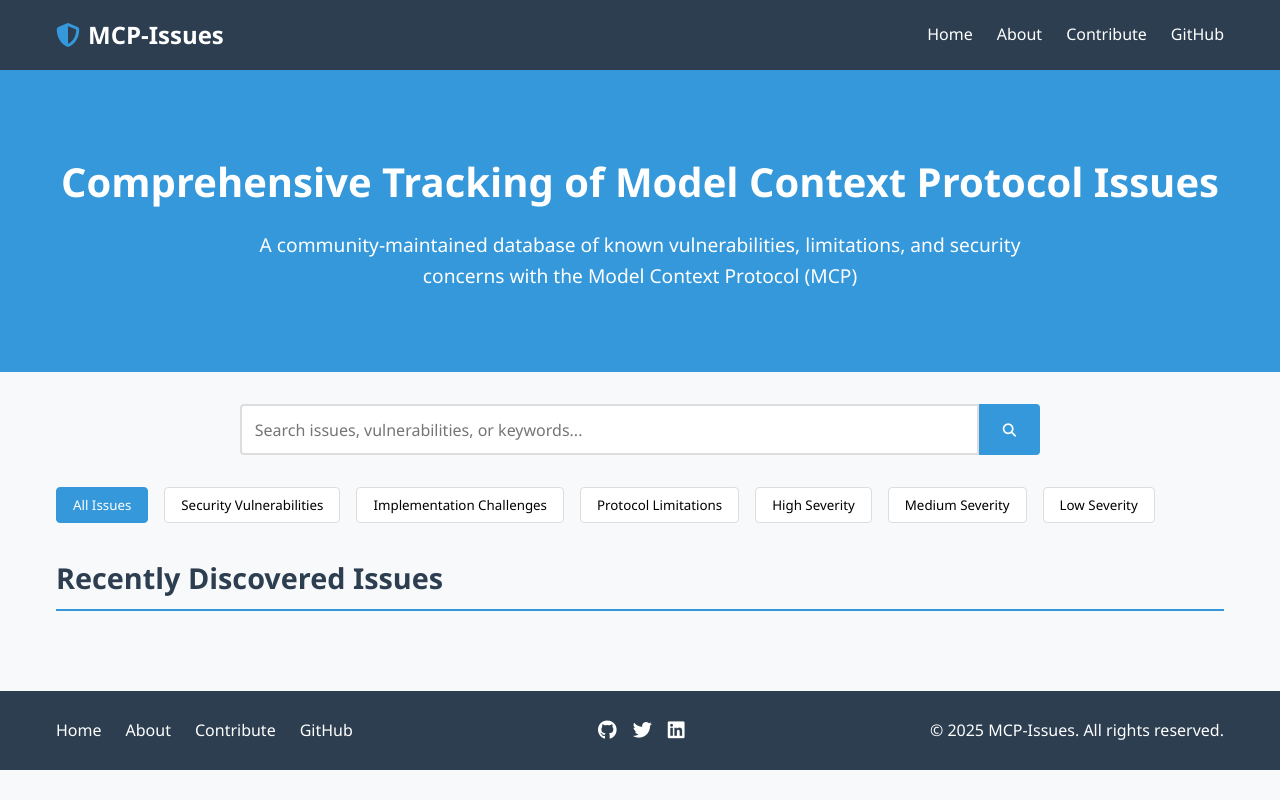
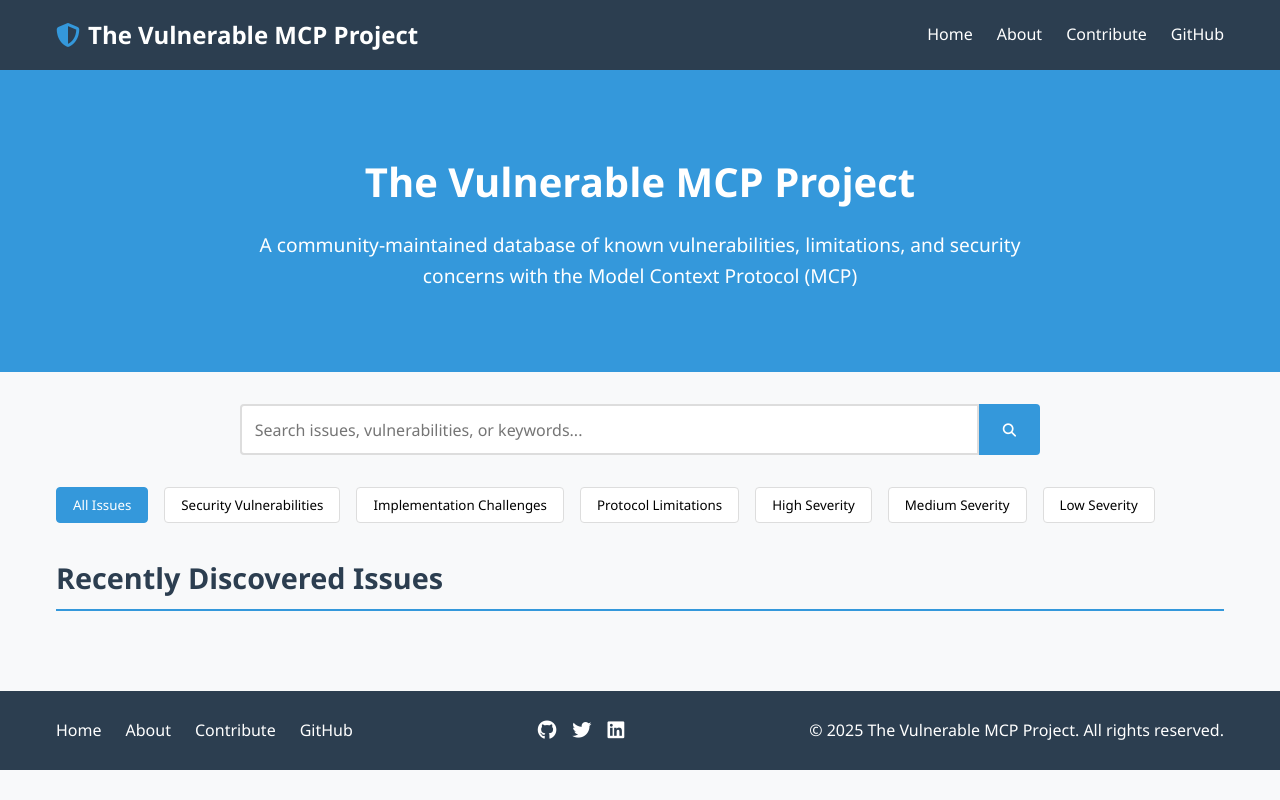
Before and after one commit to vineethsai/vulnerablemcp, a website: page template.html in a window 1280 px wide. Drawn offline with Linux system fonts and the light colour scheme.

Commit message:
Rename website to 'The Vulnerable MCP Project'

```diff
--- a/template.html
+++ b/template.html
@@ -3,7 +3,7 @@
 <head>
     <meta charset="UTF-8">
     <meta name="viewport" content="width=device-width, initial-scale=1.0">
-    <title>MCP-Issues: Tracking Model Context Protocol Vulnerabilities</title>
+    <title>The Vulnerable MCP Project: Tracking Model Context Protocol Vulnerabilities</title>
     <link rel="stylesheet" href="https://cdnjs.cloudflare.com/ajax/libs/font-awesome/6.4.0/css/all.min.css">
     <style>
         :root {
@@ -451,7 +451,7 @@
         <div class="header-container">
             <div class="logo">
                 <i class="fas fa-shield-alt"></i>
-                <span>MCP-Issues</span>
+                <span>The Vulnerable MCP Project</span>
             </div>
             <nav>
                 <ul>
@@ -466,7 +466,7 @@
 
     <section class="hero">
         <div class="container">
-            <h1>Comprehensive Tracking of Model Context Protocol Issues</h1>
+            <h1>The Vulnerable MCP Project</h1>
             <p>A community-maintained database of known vulnerabilities, limitations, and security concerns with the Model Context Protocol (MCP)</p>
         </div>
     </section>
@@ -507,7 +507,7 @@
                 <a href="#"><i class="fab fa-twitter"></i></a>
                 <a href="#"><i class="fab fa-linkedin"></i></a>
             </div>
-            <p>&copy; 2025 MCP-Issues. All rights reserved.</p>
+            <p>&copy; 2025 The Vulnerable MCP Project. All rights reserved.</p>
         </div>
     </footer>
 
```
Also changed, not shown: index.html (+4 -4 lines), README.md.
